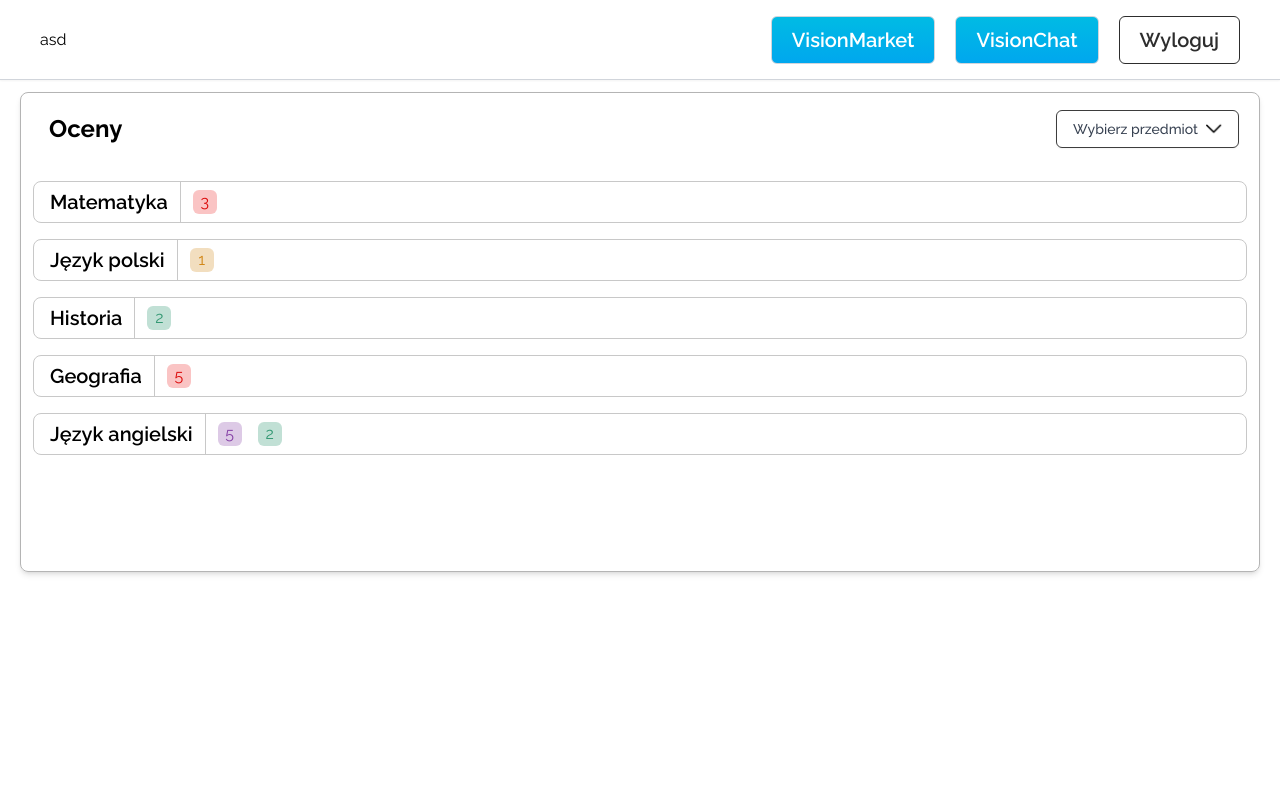
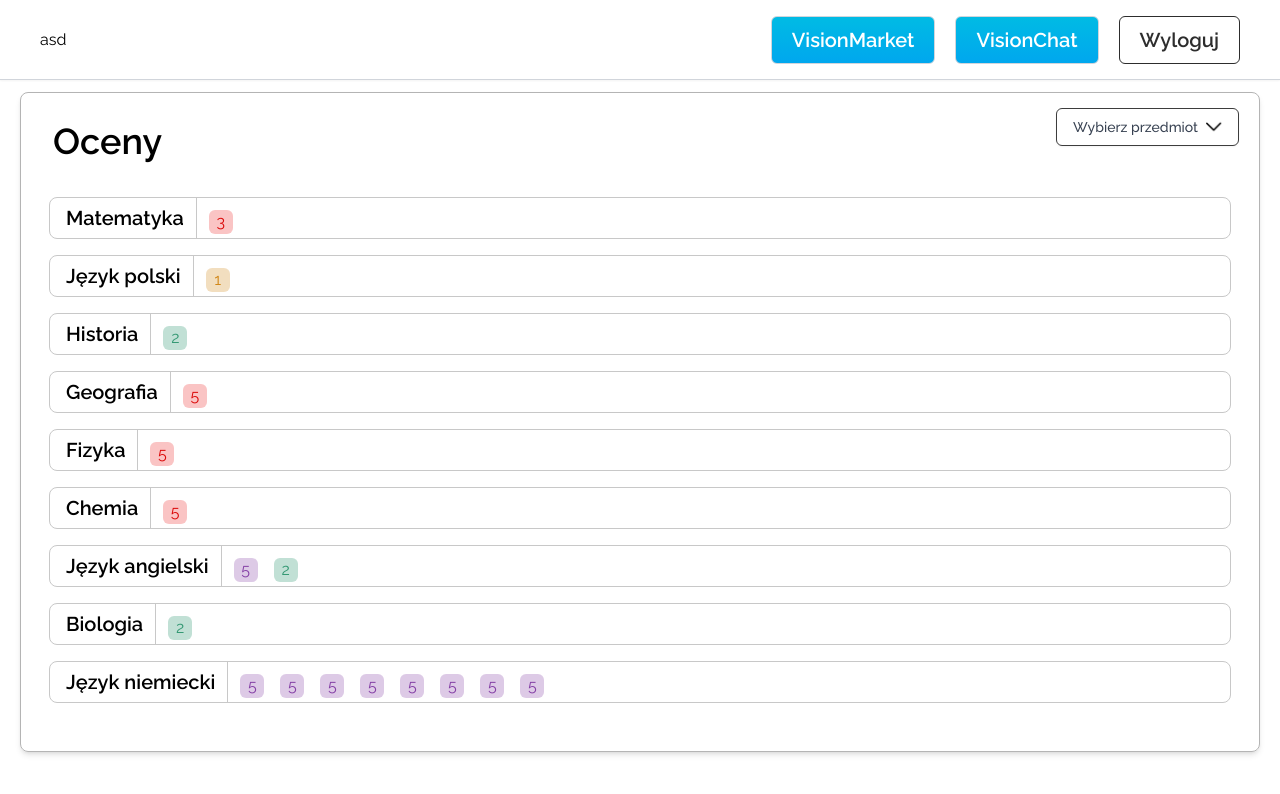
Before and after one commit to Codifinity/class-vision, a Next.js app: page /grades in a window 1280 px wide. Shown: the top 794 px of the page. Built offline with nearby package versions, Linux system fonts and the light colour scheme.

Commit message:
add minor fixes in grades page

```diff
--- a/src/app/grades/page.tsx
+++ b/src/app/grades/page.tsx
@@ -15,7 +15,11 @@ interface GradesObjectProps {
   'Język polski',
   'Historia',
   'Geografia',
-    'Język angielski'
+  'Fizyka',
+  'Chemia',
+  'Język angielski',
+  'Biologia',
+  'Język niemiecki'
 ];
 let grades: GradesObjectProps[] = [
   { subjectName: 'Matematyka', type: 'Sprawdzian', grade: '3' },
@@ -23,33 +27,36 @@ interface GradesObjectProps {
   { subjectName: 'Historia', type: 'Inne', grade: '2' },
   { subjectName: 'Geografia', type: 'Sprawdzian', grade: '5' },
   { subjectName: 'Język angielski', type: 'Zadanie domowe', grade: '5' },
-    { subjectName: 'Język angielski', type: 'Inne', grade: '2' }
+  { subjectName: 'Język angielski', type: 'Inne', grade: '2' },
+  { subjectName: 'Chemia', type: 'Sprawdzian', grade: '5' },
+  { subjectName: 'Język niemiecki', type: 'Zadanie domowe', grade: '5' },
+  { subjectName: 'Język niemiecki', type: 'Zadanie domowe', grade: '5' },
+  { subjectName: 'Język niemiecki', type: 'Zadanie domowe', grade: '5' },
+  { subjectName: 'Język niemiecki', type: 'Zadanie domowe', grade: '5' },
+  { subjectName: 'Język niemiecki', type: 'Zadanie domowe', grade: '5' },
+  { subjectName: 'Język niemiecki', type: 'Zadanie domowe', grade: '5' },
+  { subjectName: 'Język niemiecki', type: 'Zadanie domowe', grade: '5' },
+  { subjectName: 'Biologia', type: 'Inne', grade: '2' },
+  { subjectName: 'Fizyka', type: 'Sprawdzian', grade: '5' },
+  { subjectName: 'Język niemiecki', type: 'Zadanie domowe', grade: '5' }
 ];
-
 
 export default function Page() {
   return (
     <div className="w-full">
       <Navbar />
       <section className="border-[#B4B4B4] border-[1px] rounded-lg lg:w-auto lg:mx-5 my-3 w-auto mx-2 min-h-[30rem] shadow-md">
-      <div className='w-full flex flex-row justify-between items-center'>
-        <div>
-          <h3 className="font-bold text-2xl my-5 mx-7">
-            Oceny
-          </h3>
-        </div>
-        <div className='mx-5'>
+        <div className="w-full flex flex-row justify-between items-center">
+          <h3 className="font-semibold text-4xl pt-7 px-8">Oceny</h3>
+          <div className="mx-5">
             <Dropdown />
           </div>
         </div>
-      <div>
+        <div className='px-4 pt-5 pb-10'>
           <Grades names={subjects} />
-        <div className="w-full lg:mt-16 lg:mb-5 font-semibold text-xl text-[#00BBE4] lg:mx-10 mx-5 mt-10 mb-5 ">
-        </div>
         </div>
       </section>
     </div>
-
   );
 }
 
@@ -65,10 +72,12 @@ export default function Page() {
           className="flex flex-row justify-start items-start  border-[#C8C8C8] border-[1px] rounded-lg w-auto mx-3 my-2 mt-4 "
           key={nameId}
         >
-            <div className="flex flex-row justify-start items-center pr-3 pl-4 border-[#C8C8C8] border-r-[1px] py-1.5 my-0 ">
+          <div className="flex flex-row justify-start items-center pr-3 pl-4 border-[#C8C8C8] border-r-[1px] py-1.5 h-full">
             <p className="font-semibold text-base lg:text-xl">{name} </p>
           </div>
+          <div className='flex justify-center items-start flex-wrap py-1'>
             <GradesItems grades={grades} subject={name} />
+          </div>
         </div>
       ))}
     </>
```
Lines whose indentation alone changed are shown as unchanged.
